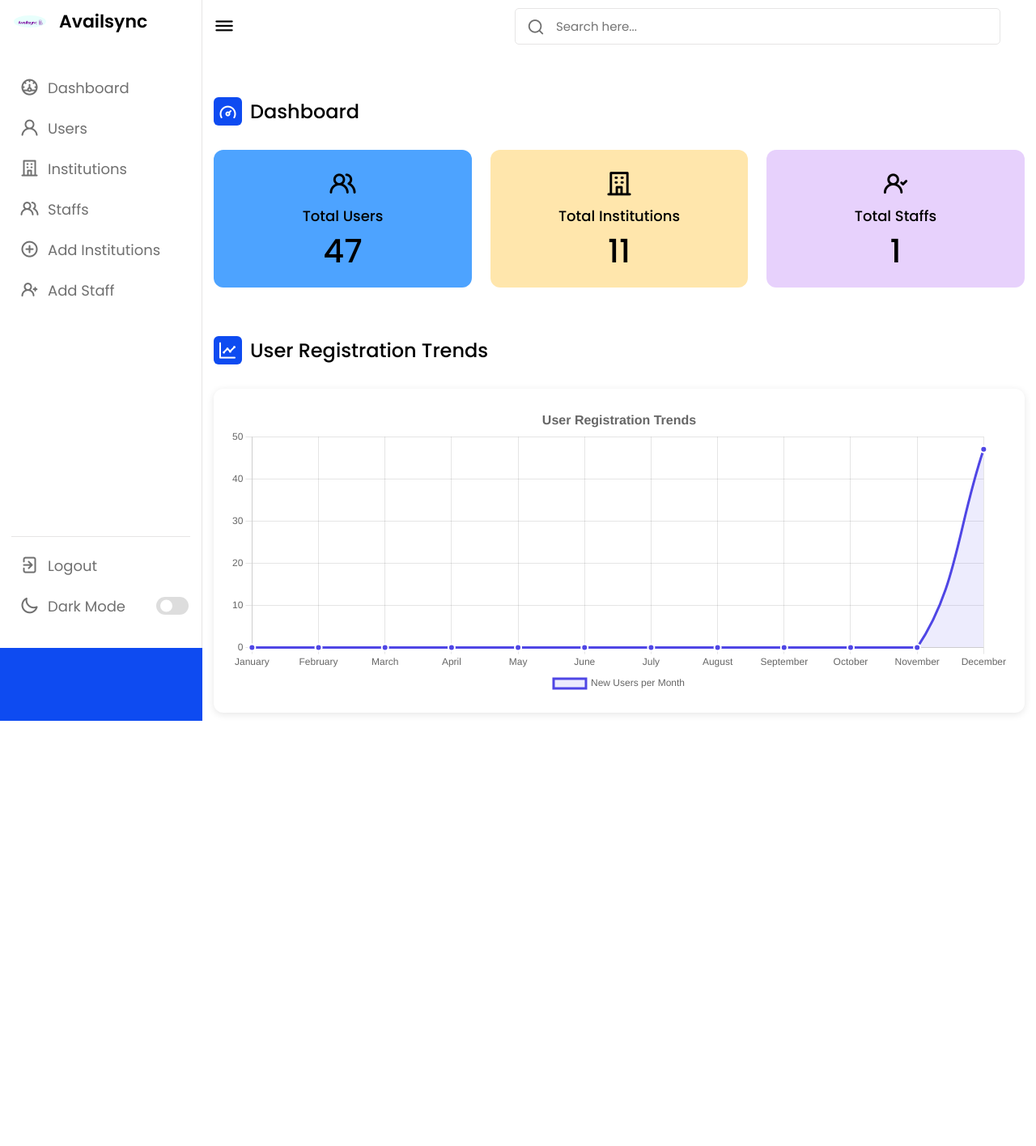
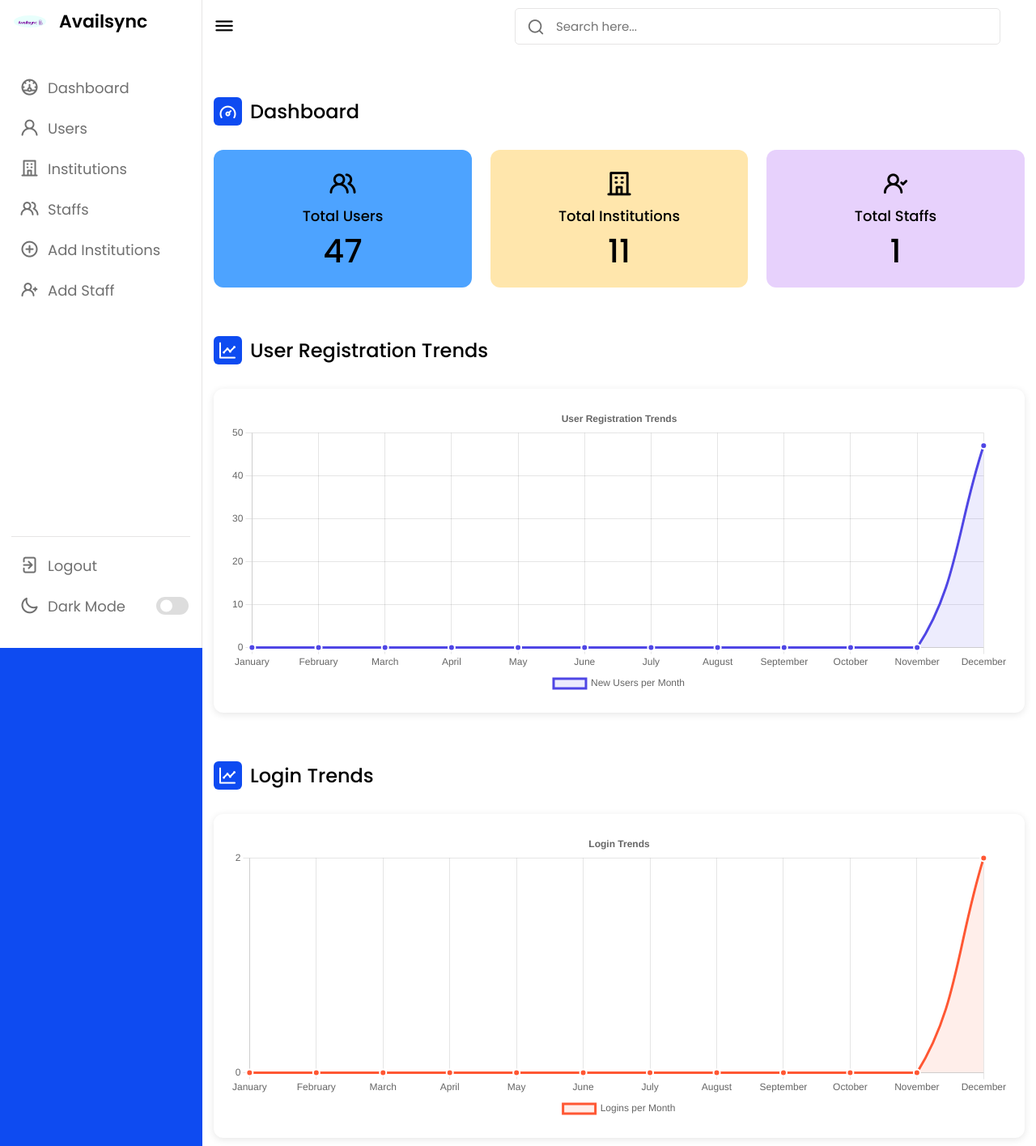
Before and after one commit to amiparadis250/Availsync, a Django app: page /dashboard/ in a window 1280 px wide. Shown: the whole page at 81% size. Before the commit the page ends 890 px from the top, so only its background shows below. Run offline with Django 5.2, Linux system fonts and the light colour scheme; a user stored in the database is signed in; data comes from the database, SQL or seed files in the repository; both versions use the stored data as it was after the commit.

Commit message:
admin dashboard

```diff
--- a/Availsync/templates/dashboard.html
+++ b/Availsync/templates/dashboard.html
@@ -14,25 +14,25 @@
     <nav>
         <div class="logo-name">
             <div class="logo-image">
-               <img src="{% static 'images/image.png' %}" alt="">
+                <img src="{% static 'images/image.png' %}" alt="">
             </div>
             <span class="logo_name">Availsync</span>
         </div>
         <div class="menu-items">
             <ul class="nav-links">
-                <li><a href="#">
+                <li><a href="{% url 'dashboard' %}">
                     <i class="uil uil-dashboard"></i>
                     <span class="link-name">Dashboard</span>
                 </a></li>
-                <li><a href="#">
+                <li><a href="{% url 'adminusers' %}">
                     <i class="uil uil-user"></i>
                     <span class="link-name">Users</span>
                 </a></li>
-                <li><a href="#">
+                <li><a href="{% url 'adminInstitutions' %}">
                     <i class="uil uil-building"></i>
                     <span class="link-name">Institutions</span>
                 </a></li>
-                <li><a href="#">
+                <li><a href="{% url 'adminstaff' %}">
                     <i class="uil uil-users-alt"></i>
                     <span class="link-name">Staffs</span>
                 </a></li>
@@ -98,7 +98,7 @@
                     </div>
                 </div>
 
-                <!-- User Trends Graph Section -->
+                <!-- User Registration Trends Graph Section -->
                 <div class="activity" style="margin-top: 50px;">
                     <div class="title">
                         <i class="uil uil-chart-line"></i>
@@ -108,22 +108,37 @@
                         <canvas id="userTrendsChart"></canvas>
                     </div>
                 </div>
+
+                <!-- Login Trends Graph Section -->
+                <div class="activity" style="margin-top: 50px;">
+                    <div class="title">
+                        <i class="uil uil-chart-line"></i>
+                        <span class="text">Login Trends</span>
+                    </div>
+                    <div style="width: 100%; height: 400px; background: white; padding: 20px; border-radius: 12px; box-shadow: 0 2px 10px rgba(0, 0, 0, 0.1);">
+                        <canvas id="loginTrendsChart"></canvas>
+                    </div>
+                </div>
             </div>
         </div>
     </section>
 
     <script>
         const ctx = document.getElementById('userTrendsChart').getContext('2d');
+        const ctxLogin = document.getElementById('loginTrendsChart').getContext('2d');
 
         // Parse the JSON data from Django
         const userCounts = {{ user_counts|safe }};
+        const loginCounts = {{ login_counts|safe }};
 
-        // Prepare data for the chart
         const months = ['January', 'February', 'March', 'April', 'May', 'June',
-                       'July', 'August', 'September', 'October', 'November', 'December'];
+                        'July', 'August', 'September', 'October', 'November', 'December'];
+
+        // Prepare data for the charts
         const userData = months.map((_, index) => userCounts[String(index + 1)] || 0);
+        const loginData = months.map((_, index) => loginCounts[String(index + 1)] || 0);
 
-        // Create the chart
+        // Create the chart for user registration trends
         new Chart(ctx, {
             type: 'line',
             data: {
@@ -148,26 +163,47 @@
                 scales: {
                     y: {
                         beginAtZero: true,
-                        ticks: {
-                            stepSize: 10
-                        }
+                        ticks: { stepSize: 10 }
                     }
                 },
                 plugins: {
-                    title: {
-                        display: true,
-                        text: 'User Registration Trends',
-                        font: {
-                            size: 16
-                        }
-                    },
-                    legend: {
-                        position: 'bottom'
+                    title: { display: true, text: 'User Registration Trends' },
+                    legend: { position: 'bottom' }
+                }
+            }
+        });
+
+        // Create the chart for login trends
+        new Chart(ctxLogin, {
+            type: 'line',
+            data: {
+                labels: months,
+                datasets: [{
+                    label: 'Logins per Month',
+                    data: loginData,
+                    borderColor: '#FF5733',
+                    backgroundColor: 'rgba(255, 87, 51, 0.1)',
+                    tension: 0.4,
+                    fill: true,
+                    pointBackgroundColor: '#FF5733',
+                    pointBorderColor: '#fff',
+                    pointBorderWidth: 2,
+                    pointRadius: 4,
+                    pointHoverRadius: 6
+                }]
+            },
+            options: {
+                responsive: true,
+                maintainAspectRatio: false,
+                scales: {
+                    y: {
+                        beginAtZero: true,
+                        ticks: { stepSize: 10 }
                     }
                 },
-                interaction: {
-                    intersect: false,
-                    mode: 'index'
+                plugins: {
+                    title: { display: true, text: 'Login Trends' },
+                    legend: { position: 'bottom' }
                 }
             }
         });
--- a/Availsync/urls.py
+++ b/Availsync/urls.py
@@ -6,7 +6,7 @@ urlpatterns = [
     path('login/', views.login_view, name='login'),
     path('register/', views.Register, name='register'),
     path('availabilitychecker/', views.Checker, name='availabilitychecker'),
-    path('dashboard/', views.Dashboard, name='availabilitychecker'),
+    path('dashboard/', views.Dashboard, name='dashboard'),
     path('dashboard/staff/', views.admin_staffs, name='adminstaff'),
     path('dashboard/users/', views.admin_users, name='adminusers'),
     path('dashboard/institutions/', views.admin_Institutions, name='adminInstitutions'),
--- a/Availsync/views.py
+++ b/Availsync/views.py
@@ -31,7 +31,7 @@ def login_view(request):
         if user is not None:
             # Successful login
             login(request, user)
-            return redirect('home')
+            return redirect('dashboard')
         else:
             # Invalid credentials
             messages.error(request, 'Invalid username or password.')
@@ -64,12 +64,22 @@ def Dashboard(request):
         count=Count('id')
     ).order_by('month')
 
+    # Login Trends (number of logins per month)
+    login_trends = User.objects.annotate(
+        month=ExtractMonth('last_login')
+    ).values('month').annotate(
+        count=Count('id')
+    ).order_by('month')
+
     # Initialize counts for all months
     user_counts = {str(i): 0 for i in range(1, 13)}
+    login_counts = {str(i): 0 for i in range(1, 13)}
 
     # Update with actual counts
     for trend in user_trends:
         user_counts[str(trend['month'])] = trend['count']
+    for trend in login_trends:
+        login_counts[str(trend['month'])] = trend['count']
 
     context = {
         'total_users': total_users,
@@ -77,27 +87,29 @@ def Dashboard(request):
         'total_staffs': total_staffs,
         'active_users': active_users,
         'user_counts': json.dumps(user_counts),  # Pass the data as JSON
+        'login_counts': json.dumps(login_counts),  # Pass login data as JSON
     }
 
     return render(request, 'dashboard.html', context)
 
+@login_required
+def admin_users(request):
+    users = User.objects.all()  # Fetch all users
+
+    context = {'users': users}
+
+    return render(request, 'adminusers.html', context)
+@login_required
+def admin_Institutions(request):
+    institutions = Institution.objects.all()  # Fetch all institutions
+
+    context = {'institutions': institutions}
+
+    return render(request, 'adminInstitutions.html', context)
+@login_required
 def admin_staffs(request):
     staffs = Staff.objects.select_related('institution', 'user').all()  # Use select_related for optimization
 
     context = {'staffs': staffs}
 
     return render(request, 'adminstaff.html', context)
-
-def admin_users(request):
-    users = User.objects.all()  # Fetch all users
-
-    context = {'users': users}
-
-    return render(request, 'adminusers.html', context)
-
-def admin_Institutions(request):
-    institutions = Institution.objects.all()  # Fetch all institutions
-
-    context = {'institutions': institutions}
-
-    return render(request, 'adminInstitutions.html', context)
```
Also changed, not shown: Availsync/templates/adminInstitutions.html (+4 -4 lines), Availsync/templates/adminstaff.html (+4 -4 lines), Availsync/templates/adminusers.html (+4 -4 lines), db.sqlite3.
